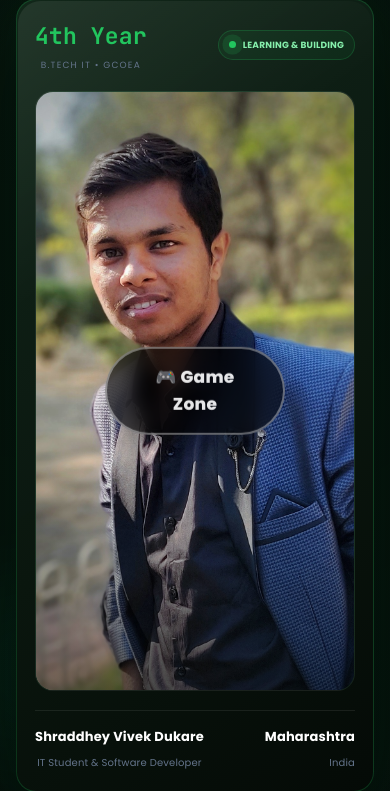
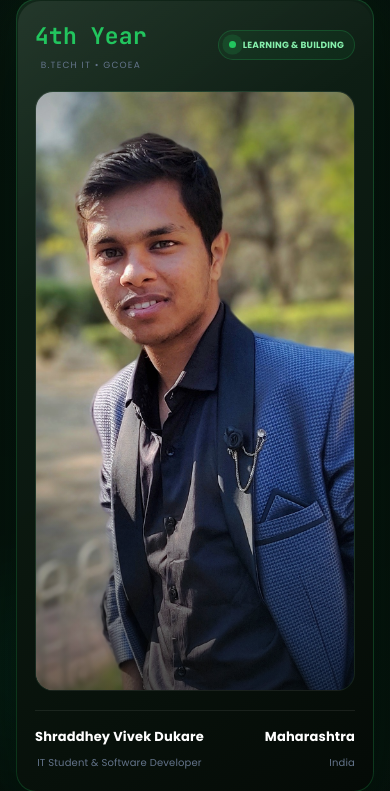
Before and after one commit to shraddheydukare96-bit/SD_Portfolio, a Django app: page / in a window 390 px wide; the page is wider, and only the part inside the window is pictured. Shown: the part 854-1645 px from the top of that part. Run offline with Django 5.2, Linux system fonts and the light colour scheme; data that the repository does not hold is empty.

Commit message:
Improve Game Zone button

```diff
--- a/static/script.js
+++ b/static/script.js
@@ -2442,3 +2442,63 @@ document.addEventListener("DOMContentLoaded", function () {
         "rotate(-8deg)";
 
 });
+/* =========================================================
+   MOBILE GAME ZONE BUTTON
+   ========================================================= */
+
+const profileGameContainer =
+    document.getElementById("profileGameContainer");
+
+const gameZoneButton =
+    document.getElementById("gameZoneButton");
+
+
+if (
+    profileGameContainer &&
+    gameZoneButton
+) {
+
+    profileGameContainer.addEventListener(
+        "click",
+        function (event) {
+
+            /*
+             * Only use this behavior on mobile
+             */
+
+            if (
+                window.innerWidth <= 768
+            ) {
+
+                /*
+                 * If the Game Zone button
+                 * itself was clicked,
+                 * don't hide it.
+                 */
+
+                if (
+                    event.target.closest(
+                        "#gameZoneButton"
+                    )
+                ) {
+
+                    return;
+
+                }
+
+
+                /*
+                 * Show Game Zone button
+                 * at the bottom.
+                 */
+
+                gameZoneButton.classList.add(
+                    "mobile-show"
+                );
+
+            }
+
+        }
+    );
+
+}
--- a/static/style.css
+++ b/static/style.css
@@ -2015,20 +2015,22 @@ footer p {
    GAME ZONE BUTTON
    ========================================================= */
 
-
 .game-zone-button {
+
     position: absolute;
 
     top: 50%;
     left: 50%;
 
-    transform: translate(-50%, -50%) scale(0.85);
-
-    min-width: 190px;
-
-    padding: 16px 30px;
-
-    border: 2px solid rgba(255,255,255,0.4);
+    transform:
+        translate(-50%, -50%)
+        scale(0.85);
+
+    min-width: 200px;
+
+    padding: 17px 32px;
+
+    border: 2px solid rgba(255,255,255,0.45);
 
     border-radius: 50px;
 
@@ -2038,7 +2040,7 @@ footer p {
 
     font-family: inherit;
 
-    font-size: 18px;
+    font-size: 19px;
 
     font-weight: 800;
 
@@ -2052,9 +2054,11 @@ footer p {
 
     pointer-events: none;
 
-    z-index: 50;
+    z-index: 100;
 
     backdrop-filter: blur(10px);
+
+    -webkit-backdrop-filter: blur(10px);
 
     box-shadow:
         0 10px 35px rgba(0,0,0,0.35);
@@ -2062,12 +2066,15 @@ footer p {
     transition:
         opacity 0.3s ease,
         transform 0.3s ease,
-        background 0.3s ease,
-        box-shadow 0.3s ease;
-}
-
-
-/* Show when cursor enters picture */
+        visibility 0.3s ease,
+        background 0.25s ease,
+        box-shadow 0.25s ease;
+}
+
+
+/* =========================================================
+   DESKTOP HOVER
+   ========================================================= */
 
 .profile-image-container:hover .game-zone-button {
 
@@ -2080,11 +2087,12 @@ footer p {
     transform:
         translate(-50%, -50%)
         scale(1);
-
-}
-
-
-/* Button hover */
+}
+
+
+/* =========================================================
+   DESKTOP BUTTON HOVER
+   ========================================================= */
 
 .game-zone-button:hover {
 
@@ -2095,52 +2103,95 @@ footer p {
     border-color: #4ade80;
 
     box-shadow:
-        0 15px 40px rgba(34,197,94,0.35);
+        0 15px 40px rgba(34,197,94,0.40);
 
     transform:
         translate(-50%, -50%)
         scale(1.06);
-
 }
 
 
 /* =========================================================
    MOBILE
+   Hidden by default
+   Positioned at bottom
    ========================================================= */
 
 @media (max-width: 768px) {
 
     .game-zone-button {
 
+        top: auto;
+
+        bottom: 25px;
+
+        left: 50%;
+
+        min-width: 190px;
+
+        padding: 15px 27px;
+
+        font-size: 17px;
+
+        opacity: 0;
+
+        visibility: hidden;
+
+        pointer-events: none;
+
+        transform:
+            translateX(-50%)
+            scale(0.85);
+    }
+
+
+    /*
+       Mobile button becomes visible
+       after tapping the profile picture
+    */
+
+    .game-zone-button.mobile-show {
+
+        opacity: 1;
+
+        visibility: visible;
+
+        pointer-events: auto;
+
+        transform:
+            translateX(-50%)
+            scale(1);
+    }
+
+
+    .game-zone-button.mobile-show:hover {
+
+        transform:
+            translateX(-50%)
+            scale(1.04);
+    }
+
+}
+
+
+/* =========================================================
+   SMALL MOBILE
+   ========================================================= */
+
+@media (max-width: 480px) {
+
+    .game-zone-button {
+
+        bottom: 20px;
+
         min-width: 180px;
 
-        padding: 15px 25px;
-
-        font-size: 17px;
-
-        opacity: 0.9;
-
-        visibility: visible;
-
-        pointer-events: auto;
-
-        transform:
-            translate(-50%, -50%)
-            scale(1);
-
-    }
-
-
-    .game-zone-button:hover {
-
-        transform:
-            translate(-50%, -50%)
-            scale(1.04);
-
-    }
-
-}
-
+        padding: 14px 24px;
+
+        font-size: 16px;
+    }
+
+}
 
 
 /* =========================================================
```
